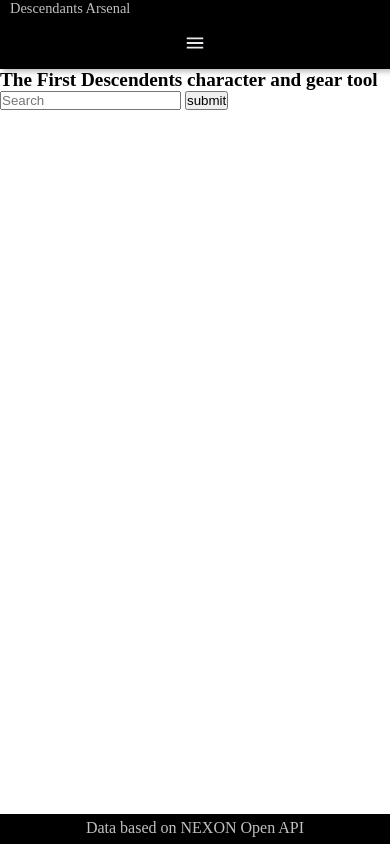
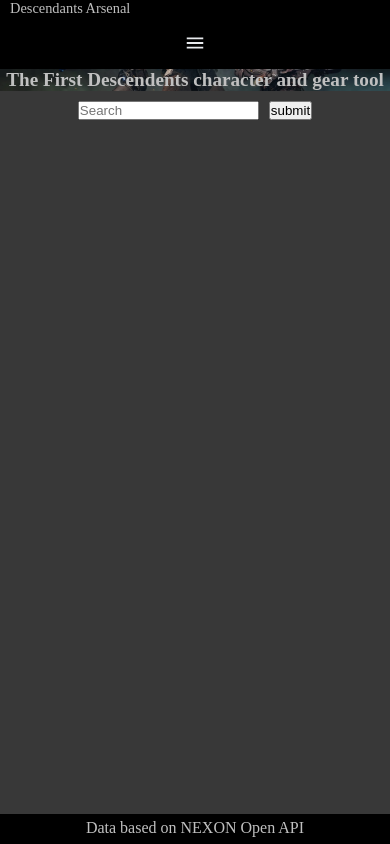
Before and after one commit to ifelicien/firstDescendant, a plain HTML site: page index.html in a window 390 px wide. Drawn offline with Linux system fonts and the light colour scheme; no server answers.

Commit message:
made changes to responsiveness

```diff
--- a/index.html
+++ b/index.html
@@ -52,15 +52,19 @@
         </li>
       </ul>
     </nav>
+    <div class="body-container">
       <header>
         <h1>The First Descendents character and gear tool</h1>
       </header>
+
       <div id="search">
         <!-- <label for="Search Type">Search Descendant</label> -->
-      <input type="text" id="userData" placeholder="Search" />
+        <input type="text" id="searchbar" placeholder="Search" />
         <button id="button" onclick="searchDescendantByName()">submit</button>
       </div>
-
+      <div id="Image"></div>
+      <div class="display-info"></div>
+    </div>
     <div class="footer">
       <p>Data based on NEXON Open API</p>
     </div>
--- a/style.css
+++ b/style.css
@@ -5,6 +5,11 @@
 
 body {
   min-height: 100vh;
+  background-color: rgb(56, 56, 56);
+}
+.body-container {
+  margin-left: 10%;
+  margin-right: 10%;
 }
 
 /* menubar */
@@ -59,11 +64,11 @@ nav li a:hover {
   justify-content: flex-start;
 }
 
-.sidebar li{
+.sidebar li {
   width: 100%;
 }
 
-.sidebar a{
+.sidebar a {
   color: black;
   width: 100%;
 }
@@ -72,13 +77,48 @@ nav li a:hover {
   display: none;
 }
 
-/* header */
-header h1 {
-  font-size: 1.2rem;
+/* header and search bar*/
+header {
+  display: flex;
+  flex-direction: column;
+  background: url(./assets/1x.webp) no-repeat center;
+  background-size: cover;
+  height: 15%;
 }
 
+header h1 {
+  display: flex;
+  justify-content: center;
+  font-size: 1.2rem;
+  color: silver;
+}
+
+#search {
+  margin-top: 10px;
+  display: flex;
+  justify-content: center;
+  gap: 10px;
+}
+
+#searchbar {
+}
+
+/* image */
+.image {
+}
+
+/* display information */
+#display-info {
+  display: grid;
+  gap: 1.25rem;
+}
+
+/* set form-group as class for each element in the display info */
+/* try: set display: grid; as a property of form-group, adjust gap in display-info  */
+/* https://www.youtube.com/watch?v=JHregeIsjPQ - link to kevin powell video for reference */
+
 /* footer */
-.footer{
+.footer {
   display: flex;
   justify-content: center;
   position: fixed;
@@ -89,7 +129,7 @@ header h1 {
   color: silver;
 }
 
-.footer p{
+.footer p {
   margin: 0;
   margin-top: 5px;
   padding: 0;
@@ -106,18 +146,23 @@ header h1 {
     padding: 15px 20px;
   }
 
-  .hideOnMobile{
-    display:none;
+  .hideOnMobile {
+    display: none;
   }
 
-  .menu-button{
+  .menu-button {
     display: flex;
     /* align-items: flex-end; */
+  }
+
+  .body-container {
+    margin-left: 0;
+    margin-right: 0;
   }
 }
 
 @media (max-width: 400px) {
-  .sidebar{
+  .sidebar {
     width: 100%;
   }
 }
```
Also changed, not shown: hamburgerMenu.js (+6 -6 lines), assets/1x.webp (added). Lines whose indentation alone changed are shown as unchanged.
